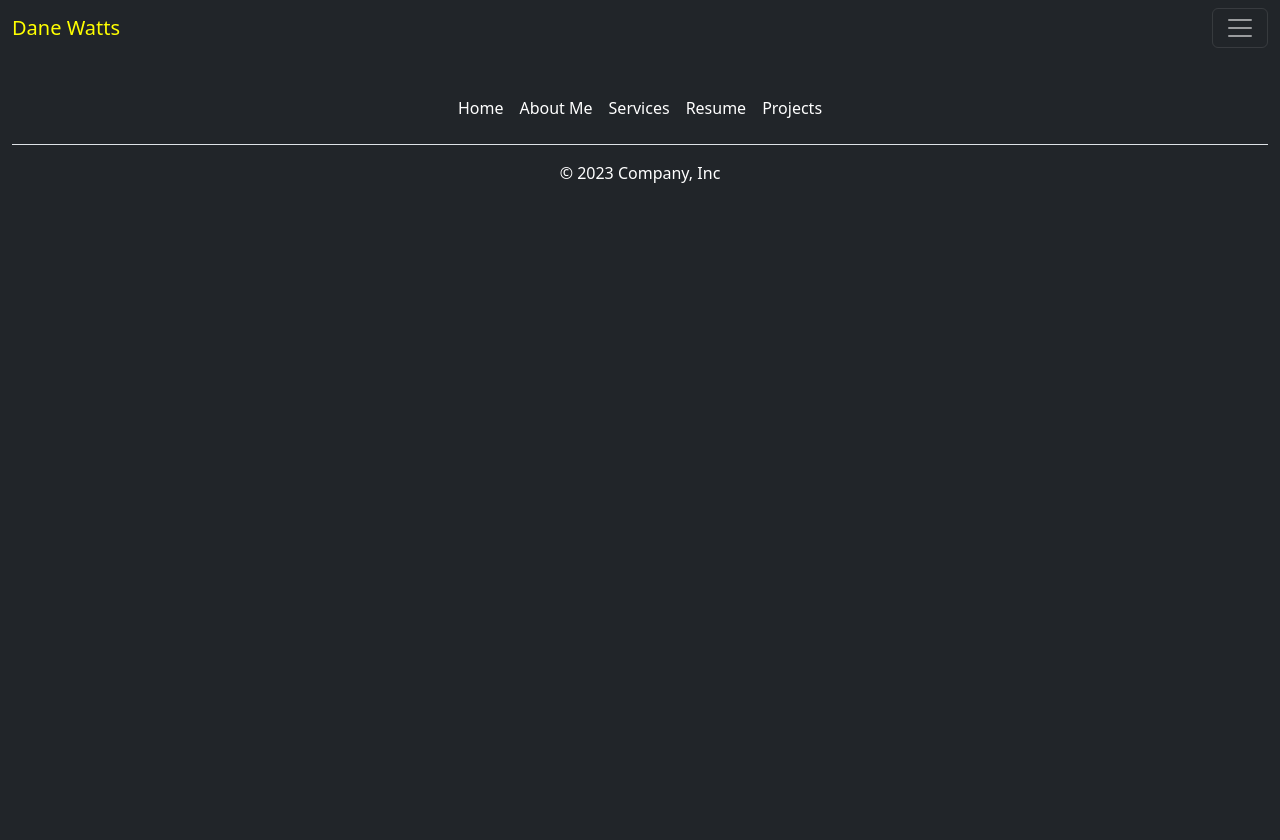
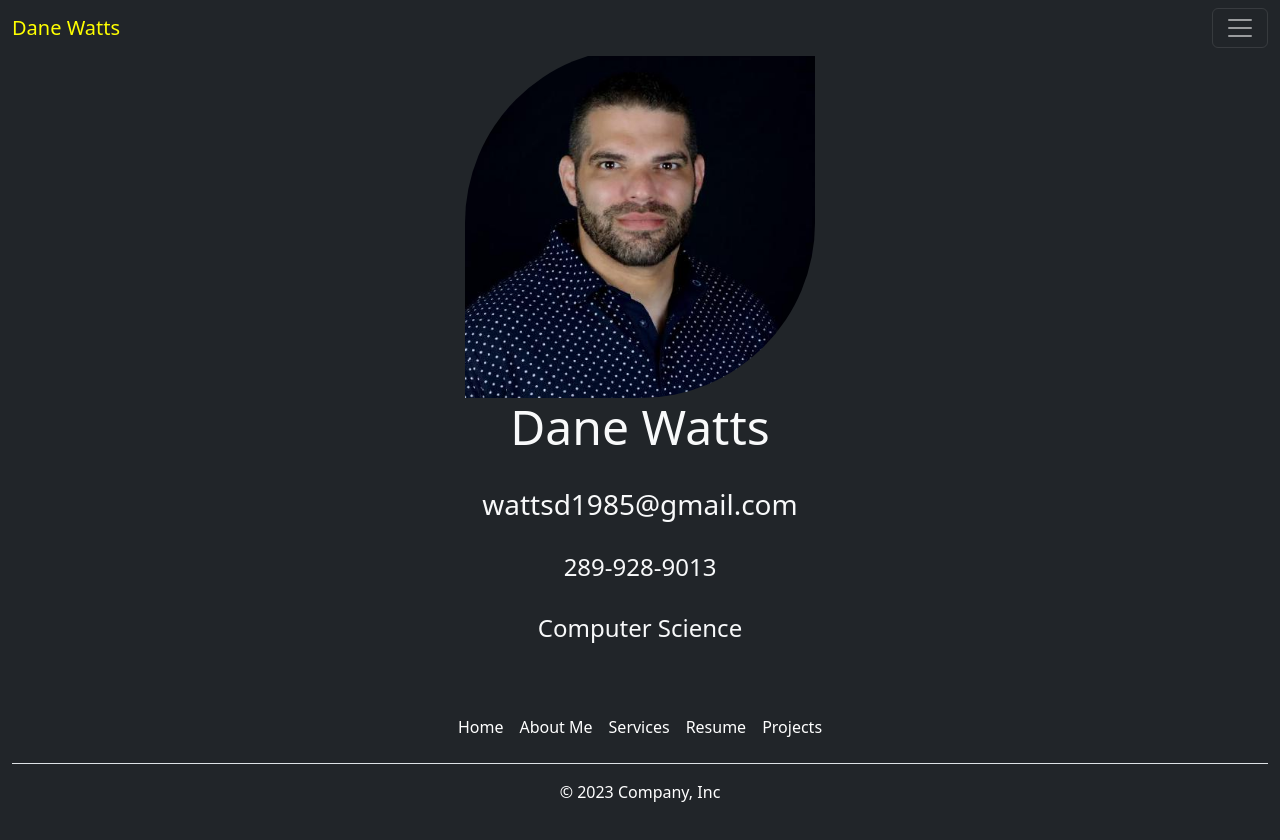
Before and after one commit to Dane85/Portfolio, a website built with Parcel: page src/resume.html in a window 1280 px wide. Before the commit the page ends 800 px from the top, so only its background shows below. Built offline with nearby package versions, Linux system fonts and the light colour scheme.

Commit message:
Starting of Resume

```diff
--- a/src/resume.html
+++ b/src/resume.html
@@ -144,12 +144,48 @@
                     </a>
                   </div>
                 </div>
+              </ul>
             </div>
           </div>
         </div>
       </nav>
     </header>
-    <main></main>
+    <main>
+      <div class="container">
+        <div class="d-flex flex-column mb-3">
+          <div class="topProfileBox d-flex justify-content-center">
+            <img
+              src="/src/images/72122450.jpeg"
+              class="profileImage"
+              alt="Dane Watts Photo"
+            />
+            <br />
+          </div>
+          <style>
+            .topProfileBox {
+              text-align: center;
+            }
+            .profileImage {
+              min-width: 300px;
+              max-width: 350px;
+              border-radius: 50% 0;
+            }
+          </style>
+          <div class="topProfileBox text-light">
+            <h1>Dane Watts</h1>
+            <br />
+            <h3>wattsd1985@gmail.com</h3>
+            <br />
+            <h4>289-928-9013</h4>
+            <br />
+            <h4>Computer Science</h4>
+          </div>
+        </div>
+        <div class="d-flex flex-row">
+
+        </div>
+      </div>
+    </main>
     <div class="container-fluid footer bg-dark">
       <footer class="py-3 my-4">
         <ul class="nav justify-content-center border-bottom pb-3 mb-3">
```
Also changed, not shown: src/images/72122450.jpeg (added), 1 other file. Lines whose indentation alone changed are shown as unchanged.
